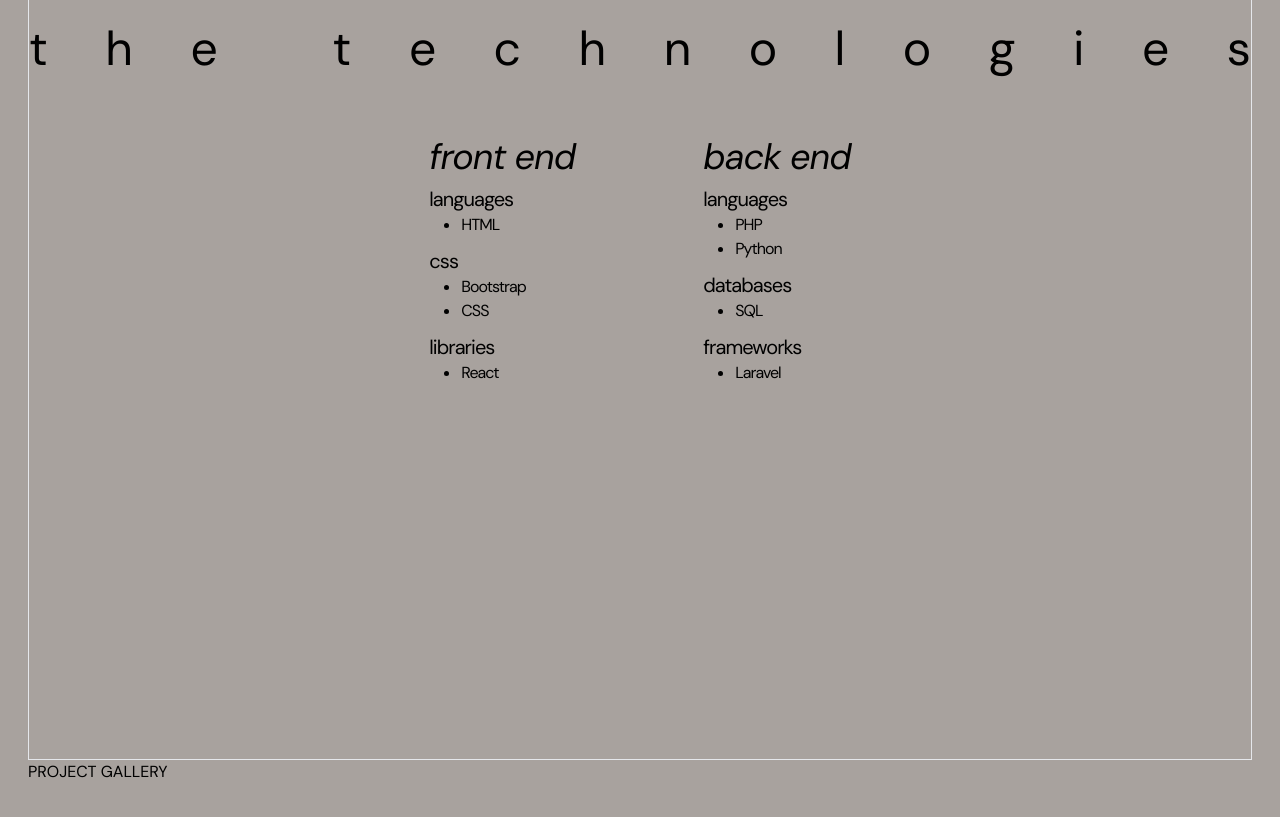
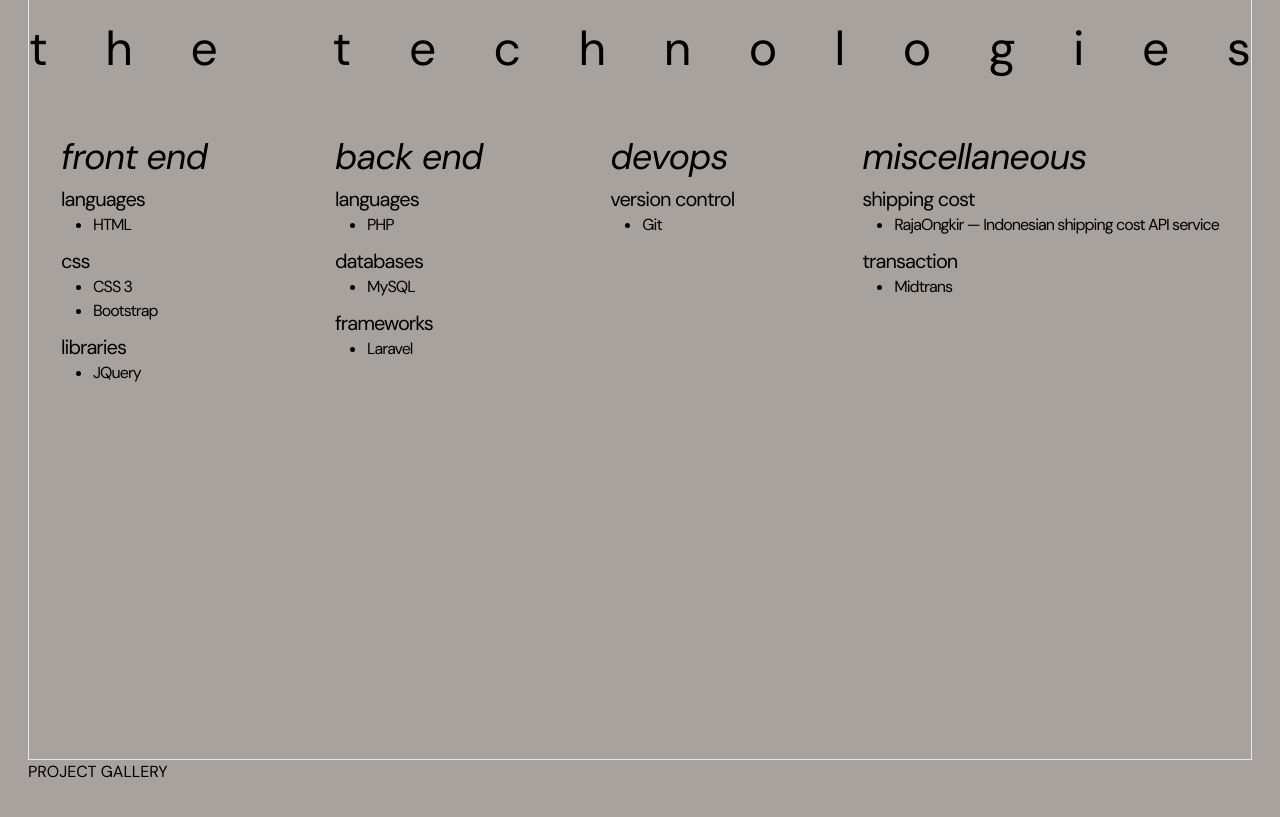
Before and after one commit to anindyoo/portfolio, a React (Create React App) app: page /projects/dermanifest in a window 1280 px wide. Shown: the part 1660-2477 px from the top of the page. Built offline with nearby package versions, Linux system fonts and the light colour scheme.

Commit message:
feat: update project technologies using the project data.

```diff
--- a/src/components/ProjectsComp/ProjectTechnologies.jsx
+++ b/src/components/ProjectsComp/ProjectTechnologies.jsx
@@ -1,5 +1,6 @@
-const ProjectTechnologies = () => {
-  console.log()
+const ProjectTechnologies = (props) => {
+  const { project } = props;
+  const isNotEmpty = (arrayObjects) => Object.values(arrayObjects).some((value) => value.length);
 
   return (
     <div className="
@@ -23,84 +24,41 @@ const ProjectTechnologies = () => {
       flex flex-row justify-center gap-32
       tracking-[-0.06em]"
       >
-        <div className="
-        FRONT-END-LIST-CONTAINER
-        flex flex-col gap-2"
-        >
-          <span className="text-4xl italic">front end</span>
-          <div className="
-          FRONT-END-SUBTECH-LIST
-          flex flex-col gap-2.5"
+        {project.technologies
+        && Object
+          .entries(project?.technologies)
+          .map(([stack, subStacks]) => isNotEmpty(subStacks) && (
+          <div
+            key={stack}
+            className={`
+            ${stack}-LIST-CONTAINER
+            flex flex-col gap-2`}
           >
-            <div>
-              <span className="text-xl">languages</span>
-              <ul className="
-              THE-LIST
-              list-disc ps-8"
-              >
-                <li>HTML</li>
-              </ul>
-            </div>
-            <div>
-              <span className="text-xl">css</span>
-              <ul className="
-              THE-LIST
-              list-disc ps-8"
-              >
-                <li>Bootstrap</li>
-                <li>CSS</li>
-              </ul>
-            </div>
-            <div>
-              <span className="text-xl">libraries</span>
-              <ul className="
-              THE-LIST
-              list-disc ps-8"
-              >
-                <li>React</li>
-              </ul>
+            <span className="text-4xl italic">{stack.split('-').join(' ')}</span>
+            <div className={`
+            ${stack}-SUBSTACK-LIST-CONTAINER
+            flex flex-col gap-2.5`}
+            >
+              {Object.entries(subStacks).map(([subStack, techs]) => techs.length > 0 && (
+                <div
+                  key={subStack}
+                  className={`
+                  ${subStack}-SUBSTACK`}
+                >
+                  <span className="text-xl">{subStack.split('-').join(' ')}</span>
+                  <ul className={`
+                  ${subStack}-TECH-LIST
+                  list-disc ps-8`}
+                  >
+                    {techs.map((tech) => (
+                      <li key={tech}>{tech}</li>
+                    ))}
+                  </ul>
+                </div>
+              ))}
             </div>
           </div>
-        </div>
-        <div className="
-        BACK-END-LIST-CONTAINER
-        flex flex-col gap-2"
-        >
-          <span className="text-4xl italic">back end</span>
-          <div className="
-          FRONT-END-SUBTECH-LIST
-          flex flex-col gap-2.5"
-          >
-            <div>
-              <span className="text-xl">languages</span>
-              <ul className="
-              THE-LIST
-              list-disc ps-8"
-              >
-                <li>PHP</li>
-                <li>Python</li>
-              </ul>
-            </div>
-            <div>
-              <span className="text-xl">databases</span>
-              <ul className="
-              THE-LIST
-              list-disc ps-8"
-              >
-                <li>SQL</li>
-              </ul>
-            </div>
-            <div>
-              <span className="text-xl">frameworks</span>
-              <ul className="
-              THE-LIST
-              list-disc ps-8"
-              >
-                <li>Laravel</li>
-              </ul>
-            </div>
-          </div>
-        </div>
+          ))}
       </div>
     </div>
   )
```
